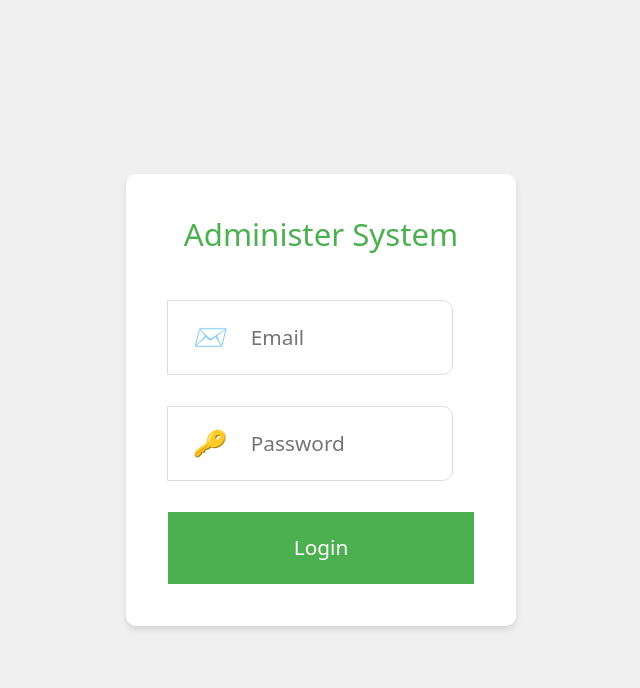
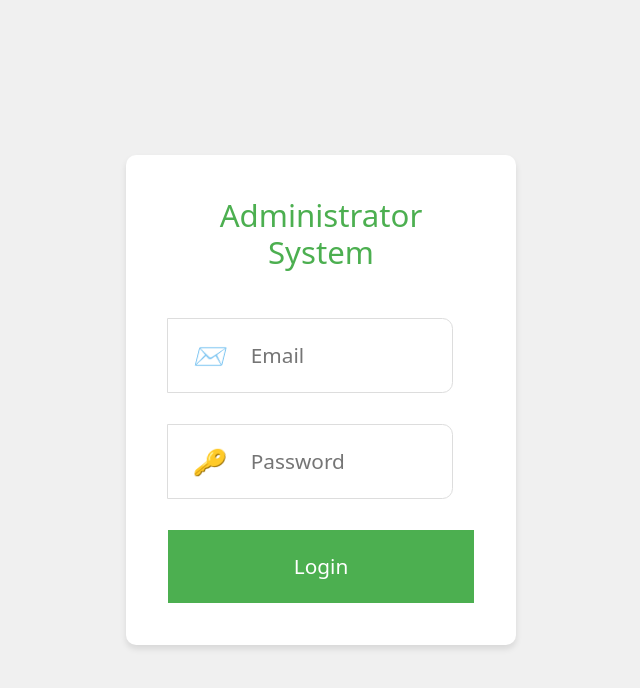
Before and after one commit to mexifly/TCM-Website, a React (Vite) app: page / in a window 1280 px wide. Shown: the top 688 px of the page, without its empty margins (319-959 px from the left). Built offline with nearby package versions, Linux system fonts and the light colour scheme.

Commit message:
Final version before mid-term report

```diff
--- a/src/components/Login.tsx
+++ b/src/components/Login.tsx
@@ -14,7 +14,7 @@ const Login: React.FC = () => {
   return (
     <div className="login-page">
       <div className="login-box">
-        <h1 className="headline">Administer System</h1>
+        <h1 className="headline">Administrator System</h1>
         <form onSubmit={handleLogin}>
           <div className="input-group">
             <label htmlFor="email">
```
